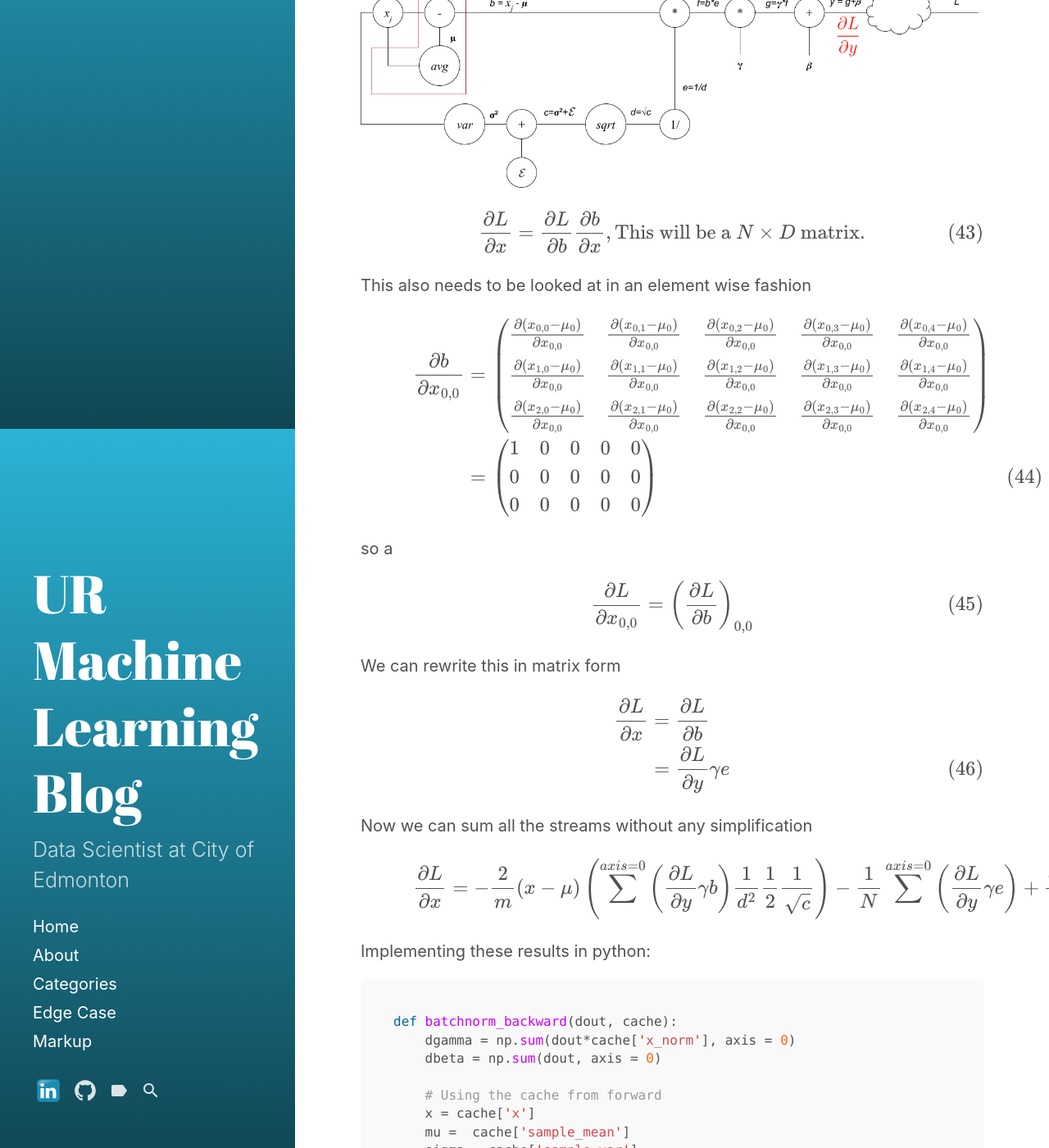
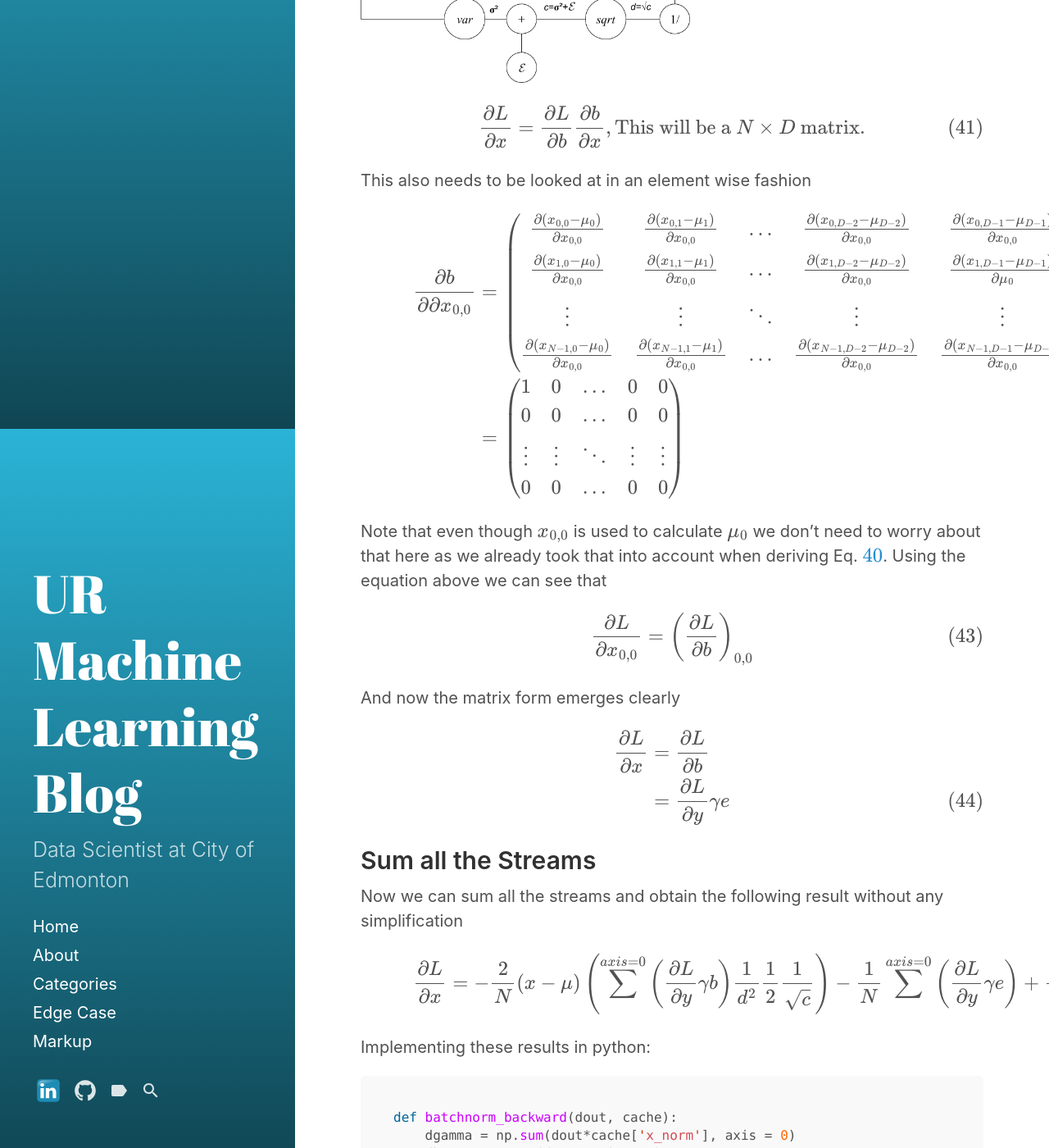
Before and after one commit to usmanr149/urmlblog, a Jekyll site: the page built from _posts/2020-4-3-Batchnorm.md, in a window 1280 px wide and 1400 px high, scrolled down 11177 px. Shown: the whole window at 82% size. Built offline with Jekyll 4.4.1, drawn with Linux system fonts in a browser that asks for light colours; formulas are drawn with MathJax 3; some of the changed text lies outside the part shown.

Commit message:
Clean up batch norm post.

```diff
--- a/_posts/2020-4-3-Batchnorm.md
+++ b/_posts/2020-4-3-Batchnorm.md
@@ -32,8 +32,8 @@
 and the result will be a <i>N</i> dimensional vector.
 </p>
 
-Batch normalization is applied across feature axis. For e.g. if their a batch of three samples and
-each sample has five dimensions:
+Batch normalization is applied across feature axis. For e.g. if we have a batch of three samples and
+each sample has five dimensions as follows
 
 ![_config.yml]({{ site.baseurl }}/images/FC_NN/Batchnorm_along_feature_axis.png)
 *In batch normalization, the normalization is done across feature axis.*
@@ -52,7 +52,7 @@
 \end{align}
 $$
 
-and batch normalization will be as follows
+and the batch normalized matrix will look as follows
 
 $$
 \begin{align} \label{eqn:xhat}
@@ -143,26 +143,24 @@
 
 ## Batch Normalization -- backward
 
-Calculating batch normalization via the circuit diagram is quite tedious. Review the details of
+Calculating batch normalization via the computation graph is quite tedious. Review the details of
 matrix multiplication bacward propogation in the <a href="http://cs231n.stanford.edu/handouts/linear-backprop.pdf" target="_blank">lecture 4 handouts</a>
 to better understand the derivation given below.
 
 
 
-Lets start with the circuit diagram of the forward pass first and then go through the backward pass.
+Lets start with the computation graph of the forward pass first and then go through the backward pass.
 
 ![_config.yml]({{ site.baseurl }}/images/FC_NN/Batchnorm_Backward.png)
 *Forward pass of the batch normalization.*
 
-Now lets start the backward propogation. We recieved a $$N\times D$$ matrix
+Now lets start the backward propogation. We assume that we have recieved a $$N\times D$$ matrix
 $$\frac{\partial L}{\partial y}$$ from upstream. So lets calculate
 
 $$
 \frac{\partial L}{\partial \beta}, \text{This will be a } D \text{ dimensional vector.} \nonumber\\
 \frac{\partial L}{\partial g}, \text{This will be a } N \times D \text{ matrix.} \nonumber
 $$
-
-as shown in red box in the image below.
 
 ![_config.yml]({{ site.baseurl }}/images/FC_NN/Batchnorm_Backward_1.png)
 
@@ -269,8 +267,8 @@
 \frac{\partial \sigma^2}{\partial x_{0,0}} =
 \begin{pmatrix}
 \frac{\partial \sigma_0^2}{\partial x_{0,0}} & \frac{\partial \sigma_1^2}{\partial x_{0,0}} &
-\frac{\partial \sigma_2^2}{\partial x_{0,0}}  & \frac{\partial \sigma_3^2}{\partial x_{0,0}} &
-\frac{\partial \sigma_4^2}{\partial x_{0,0}} & \dots
+\dots  & \frac{\partial \sigma_{D-2}^2}{\partial x_{0,0}} &
+\frac{\partial \sigma_{D-1}^2}{\partial x_{0,0}}
 \end{pmatrix}
 \end{align}
 $$
@@ -289,7 +287,7 @@
 \begin{align}
 \frac{\partial \sigma^2}{\partial x_{0,0}} =
 \begin{pmatrix}
-\frac{2}{N} (x_{0,0} - \frac{1}{m}\sum_{i=0}^{N-1} x_{i,0}) & 0 & 0 & 0 & 0 & \dots
+\frac{2}{N} (x_{0,0} - \mu_0) & 0 & \dots & 0 & 0
 \end{pmatrix}
 \end{align}
 $$
@@ -298,8 +296,8 @@
 
 $$
 \begin{align}
-\frac{\partial L}{\partial x_{0,0}} &= \frac{\partial L}{\partial \sigma^2} \frac{\partial \sigma^2}{\partial x_{0,0}} \\
-& = \left(\frac{\partial L}{\partial \sigma^2}\right)_{0} \frac{2}{N} (x_{0,0} - \frac{1}{N}\sum_{i=0}^{N-1} x_{i,0})
+\frac{\partial L}{\partial x_{0,0}} &= \frac{\partial L}{\partial \sigma^2} \frac{\partial \sigma^2}{\partial x_{0,0}} \nonumber \\
+& = \left(\frac{\partial L}{\partial \sigma^2}\right)_{0} \frac{2}{N} (x_{0,0} - \mu_0)
 \end{align}
 $$
 
@@ -308,7 +306,7 @@
 $$
 \begin{align}
 \frac{\partial L}{\partial x_{0,0}}
-& = \frac{2}{N} (x_{0,0} - \frac{1}{m}\sum_{i=0}^{N-1} x_{i,0}) \left(\frac{\partial L}{\partial \sigma^2}\right)_{0}
+& = \frac{2}{N} (x_{0,0} - \mu_0) \left(\frac{\partial L}{\partial \sigma^2}\right)_{0}
 \end{align}
 $$
 
@@ -317,13 +315,11 @@
 $$
 \begin{align}\label{eqn:grad_L_x}
 \frac{\partial L}{\partial x_{k,j}}
-& = \frac{2}{N} (x_{k,j} - \frac{1}{N}\sum_{i=0}^{N-1} x_{i,j}) \left(\frac{\partial L}{\partial \sigma^2}\right)_{j}
+& = \frac{2}{N} (x_{k,j} - \mu_j) \left(\frac{\partial L}{\partial \sigma^2}\right)_{j}
 \end{align}
 $$
 
-where $$k \in N-1$$ and $$j \in D-1$$. We can rewrite the equation above a bit more silmply:
-
-Rewriting Eq. \ref{eqn:grad_L_x} in matrix form
+where $$k \in N-1$$ and $$j \in D-1$$. We can rewrite the equation above in matrix form
 
 $$
 \begin{align}
@@ -336,7 +332,7 @@
 $$
 \begin{align}
 \frac{\partial L}{\partial x}  & = \frac{2}{N} (x - \mu) \left(-\sum^{axis=0}\left(\frac{\partial L}{\partial y}\gamma b\right) \frac{1}{d^{2}}\frac{1}{2}\frac{1}{\sqrt{c}}\right) \nonumber \\
-& = -\frac{2}{m} (x - \mu) \left(\sum^{axis=0}\left(\frac{\partial L}{\partial y}\gamma b\right) \frac{1}{d^{2}}\frac{1}{2}\frac{1}{\sqrt{c}}\right)
+& = -\frac{2}{N} (x - \mu) \left(\sum^{axis=0}\left(\frac{\partial L}{\partial y}\gamma b\right) \frac{1}{d^{2}}\frac{1}{2}\frac{1}{\sqrt{c}}\right)
 \end{align}
 $$
 
@@ -410,10 +406,11 @@
 $$
 \begin{align}
 \frac{\partial \mu}{\partial x_{0,0}} &= \begin{pmatrix}
-\frac{\partial \mu_0}{\partial x_{0,0}} & \frac{\partial \mu_1}{\partial x_{0,0}} & \frac{\partial \mu_2}{\partial x_{0,0}}  & \frac{\partial \mu_3}{\partial x_{0,0}} & \frac{\partial \mu_4}{\partial x_{0,0}}
+\frac{\partial \mu_0}{\partial x_{0,0}} & \frac{\partial \mu_1}{\partial x_{0,0}} &
+\dots & \frac{\partial \mu_{D-2}}{\partial x_{0,0}} & \frac{\partial \mu_{D-1}}{\partial x_{0,0}}
 \end{pmatrix} \nonumber \\
 &= \begin{pmatrix}
-1/N & 0 & 0  & 0 & 0
+1/N & 0 & \dots & 0 & 0
 \end{pmatrix}
 \end{align}
 $$
@@ -422,7 +419,7 @@
 
 $$
 \begin{align}
-\frac{\partial L}{\partial x_{0,0}} &= \left( \frac{\partial L}{\partial \mu} \right)_{0,0}*\frac{1}{N}
+\frac{\partial L}{\partial x_{0,0}} &= \frac{1}{N}\left( \frac{\partial L}{\partial \mu} \right)_{0,0}
 \end{align}
 $$
 
@@ -463,7 +460,7 @@
 and using Eq. \ref{eq:grad_L_mu}
 
 $$
-\begin{align}
+\begin{align}\label{eqn:grad_l_x_stream2}
 \frac{\partial L}{\partial x} &= -\frac{1}{N}\sum^{axis=0}\left(\frac{\partial L}{\partial y}\gamma e\right) \\
 \end{align}
 $$
@@ -482,21 +479,28 @@
 
 $$
 \begin{align}
-\frac{\partial b}{\partial x_{0,0}} &=
+\frac{\partial b}{\partial \partial x_{0,0}} &=
 \begin{pmatrix}
-\frac{\partial(x_{0,0} - \mu_0)}{\partial x_{0,0}} & \frac{\partial(x_{0,1} - \mu_0)}{\partial x_{0,0}} & \frac{\partial(x_{0,2} - \mu_0)}{\partial x_{0,0}} & \frac{\partial(x_{0,3} - \mu_0)}{\partial x_{0,0}} & \frac{\partial(x_{0,4} - \mu_0)}{\partial x_{0,0}} \\
-\frac{\partial(x_{1,0} - \mu_0)}{\partial x_{0,0}} & \frac{\partial(x_{1,1} - \mu_0)}{\partial x_{0,0}} & \frac{\partial(x_{1,2} - \mu_0)}{\partial x_{0,0}} & \frac{\partial(x_{1,3} - \mu_0)}{\partial x_{0,0}} & \frac{\partial(x_{1,4} - \mu_0)}{\partial x_{0,0}} \\
-\frac{\partial(x_{2,0} - \mu_0)}{\partial x_{0,0}} & \frac{\partial(x_{2,1} - \mu_0)}{\partial x_{0,0}} & \frac{\partial(x_{2,2} - \mu_0)}{\partial x_{0,0}} & \frac{\partial(x_{2,3} - \mu_0)}{\partial x_{0,0}} & \frac{\partial(x_{2,4} - \mu_0)}{\partial x_{0,0}}
+\frac{\partial(x_{0,0} - \mu_0)}{\partial x_{0,0}} & \frac{\partial(x_{0,1} - \mu_1)}{\partial x_{0,0}}
+& \dots & \frac{\partial(x_{0,D-2} - \mu_{D-2})}{\partial x_{0,0}} & \frac{\partial(x_{0,D-1} - \mu_{D-1})}{\partial x_{0,0}} \\
+\frac{\partial(x_{1,0} - \mu_0)}{\partial x_{0,0}} & \frac{\partial(x_{1,1} - \mu_1)}{\partial x_{0,0}}
+& \dots & \frac{\partial(x_{1,D-2} - \mu_{D-2})}{\partial x_{0,0}} & \frac{\partial(x_{1,D-1} - \mu_{D-1})}{\partial \mu_{0}} \\
+\vdots & \vdots & \ddots & \vdots & \vdots \\
+\frac{\partial(x_{N-1,0} - \mu_0)}{\partial x_{0,0}} & \frac{\partial(x_{N-1,1} - \mu_1)}{\partial x_{0,0}}
+& \dots & \frac{\partial(x_{N-1,D-2} - \mu_{D-2})}{\partial x_{0,0}} & \frac{\partial(x_{N-1,D-1} - \mu_{D-1})}{\partial x_{0,0}}
 \end{pmatrix} \nonumber \\
 &=\begin{pmatrix}
-1 & 0 & 0 & 0 & 0 \\
-0 & 0 & 0 & 0 & 0 \\
-0 & 0 & 0 & 0 & 0 \\
+1 & 0 & \dots & 0 & 0 \\
+0 & 0 & \dots & 0 & 0 \\
+\vdots & \vdots & \ddots & \vdots & \vdots \\
+0 & 0 & \dots & 0 & 0 \\
 \end{pmatrix}
 \end{align}
 $$
 
-so a
+Note that even though $$x_{0,0}$$ is used to calculate $$\mu_0$$ we don't need to worry about that here as
+we already took that into account when deriving Eq. \ref{eqn:grad_l_x_stream2}. Using the equation above we
+can see that
 
 $$
 \begin{align}
@@ -504,7 +508,7 @@
 \end{align}
 $$
 
-We can rewrite this in matrix form
+And now the matrix form emerges clearly
 
 $$
 \begin{align}
@@ -513,11 +517,13 @@
 \end{align}
 $$
 
-Now we can sum all the streams without any simplification
+## Sum all the Streams
+
+Now we can sum all the streams and obtain the following result without any simplification
 
 $$
 \begin{align}
-\frac{\partial L}{\partial x} &= -\frac{2}{m} (x - \mu) \left(\sum^{axis=0}\left(\frac{\partial L}{\partial y}\gamma b\right) \frac{1}{d^{2}}\frac{1}{2}\frac{1}{\sqrt{c}}\right) -\frac{1}{N}\sum^{axis=0}\left(\frac{\partial L}{\partial y}\gamma e\right) +\frac{\partial L}{\partial y}\gamma e
+\frac{\partial L}{\partial x} &= -\frac{2}{N} (x - \mu) \left(\sum^{axis=0}\left(\frac{\partial L}{\partial y}\gamma b\right) \frac{1}{d^{2}}\frac{1}{2}\frac{1}{\sqrt{c}}\right) -\frac{1}{N}\sum^{axis=0}\left(\frac{\partial L}{\partial y}\gamma e\right) +\frac{\partial L}{\partial y}\gamma e
 \end{align}
 $$
 
@@ -617,9 +623,9 @@
 &=\frac{ \sqrt{ \sigma_{0}^{2} + \epsilon } \frac{\partial \left(x_{0,0} - \mu_0 \right)}{\partial x_{0,0}} -
 \left(x_{0,0} - \mu_0 \right) \frac{\partial \sqrt{ \sigma_{0}^{2} + \epsilon }}{\partial x_{0,0}} }
 {\left(\sqrt{\sigma_{0}^2 + \epsilon}\right)^2} \nonumber \\
-&=\frac{ \sqrt{ \sigma_{0}^{2} + \epsilon } \left(1 - \frac{1}{m}\right) -
+&=\frac{ \sqrt{ \sigma_{0}^{2} + \epsilon } \left(1 - \frac{1}{N}\right) -
 \left(x_{0,0} - \mu_0 \right)\frac{1}{2}\frac{1}{\sqrt{\sigma_{0}^{2} + \epsilon}} \frac{2}{N}( x_{0,0} - \mu_0 ) }{\sigma_{0}^2 + \epsilon} \nonumber \\
-&=\frac{ \sqrt{ \sigma_{0}^{2} + \epsilon } \left(1 - \frac{1}{m}\right) -
+&=\frac{ \sqrt{ \sigma_{0}^{2} + \epsilon } \left(1 - \frac{1}{N}\right) -
 \frac{1}{N}\frac{1}{\sqrt{\sigma_{0}^{2} + \epsilon}}\left(x_{0,0} - \mu_0 \right)( x_{0,0} - \mu_0 ) }{\sigma_{0}^2 + \epsilon}
 \end{align}
 $$
@@ -628,9 +634,9 @@
 
 $$
 \begin{align}
-\frac{\partial\left( \frac{x_{1,0} - \mu_{0}}{\sqrt{\sigma_{0}^2 + \epsilon}} \right) }{\partial x_{0,0}} =\frac{ \sqrt{ \sigma_{0}^{2} + \epsilon } \left(- \frac{1}{m}\right) -
+\frac{\partial\left( \frac{x_{1,0} - \mu_{0}}{\sqrt{\sigma_{0}^2 + \epsilon}} \right) }{\partial x_{0,0}} =\frac{ \sqrt{ \sigma_{0}^{2} + \epsilon } \left(- \frac{1}{N}\right) -
 \frac{1}{N}\frac{1}{\sqrt{\sigma_{0}^{2} + \epsilon}}\left(x_{1,0} - \mu_0 \right)( x_{0,0} - \mu_0 ) }{\sigma_{0}^2 + \epsilon} \\
-\frac{\partial\left( \frac{x_{2,0} - \mu_{0}}{\sqrt{\sigma_{0}^2 + \epsilon}} \right) }{\partial x_{0,0}} =\frac{ \sqrt{ \sigma_{0}^{2} + \epsilon } \left( - \frac{1}{m}\right) -
+\frac{\partial\left( \frac{x_{2,0} - \mu_{0}}{\sqrt{\sigma_{0}^2 + \epsilon}} \right) }{\partial x_{0,0}} =\frac{ \sqrt{ \sigma_{0}^{2} + \epsilon } \left( - \frac{1}{N}\right) -
 \frac{1}{N}\frac{1}{\sqrt{\sigma_{0}^{2} + \epsilon}}\left(x_{2,0} - \mu_0 \right)( x_{0,0} - \mu_0 ) }{\sigma_{0}^2 + \epsilon}
 \end{align}
 $$
@@ -668,27 +674,17 @@
 
 $$
 \begin{align}
-\frac{\partial L}{\partial x_{1,0}} =& \left(\frac{\partial L}{\partial y}\gamma\right)_{1,0}\frac{1}{\sqrt{v_0}} \nonumber \\
-&+ \frac{1}{Nv_0^{3/2}} \left(-v_0\sum_{i=0}^{2}\left(\frac{\partial L}{\partial y}\gamma\right)_{i,0} - ( x_{1,0} - \mu_0 )\sum_{i=0}^{2}\left(\frac{\partial L}{\partial y}\gamma\right)_{i,0}
-( x_{i,0} - \mu_0 ) \right)
-\end{align}
-$$
-
-and the general result will be
-
-$$
-\begin{align}
 \frac{\partial L}{\partial x_{k,j}} =& \left(\frac{\partial L}{\partial y}\gamma\right)_{k,j}\frac{1}{\sqrt{v_j}} \nonumber \\
 &+ \frac{1}{Nv_j^{3/2}} \left( -v_j\sum_{j=0}^{N-1}\left(\frac{\partial L}{\partial y}\gamma\right)_{k,j} - 1( x_{k,j} - \mu_0 )\sum_{i=0}^{N-1}\left(\frac{\partial L}{\partial y}\gamma\right)_{i,0}
 ( x_{k,j} - \mu_j ) \right)
 \end{align}
 $$
 
-where $$k \in N-1$$ and $$j \in D-1$$. Now writing the result in matrix form:
+where $$k \in N-1$$ and $$j \in D-1$$. We can write the result above in matrix form:
 
 $$
 \begin{align}
-\frac{\partial L}{\partial x} =& \left(\frac{\partial L}{\partial y}\gamma\right)\frac{1}{\sqrt{v}} \\
+\frac{\partial L}{\partial x} =& \left(\frac{\partial L}{\partial y}\gamma\right)\frac{1}{\sqrt{v}} \nonumber \\
 &+ \frac{1}{Nv^{3/2}} \left( -v\sum^{axis=0}\left(\frac{\partial L}{\partial y}\gamma\right) - ( x - \mu )\sum^{axis=0}\left(\frac{\partial L}{\partial y}\gamma\right)
 ( x - \mu ) \right)
 \end{align}
```
Also changed, not shown: other parts of _posts/2020-4-3-Batchnorm.md (+4 -4 lines).
